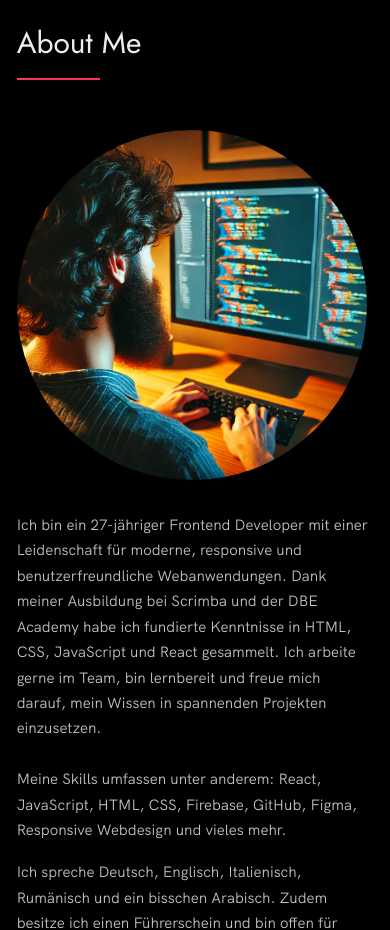
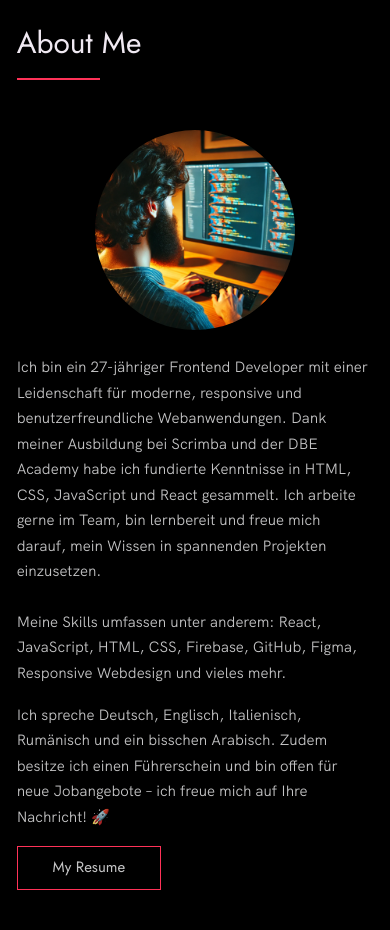
Before and after one commit to GiuliDev/portfolio, a website built with Vite: page index.html in a window 390 px wide. Shown: the part 10960-11890 px from the top of the page. Built offline with nearby package versions, Linux system fonts and the light colour scheme.

Commit message:
Update index.css

```diff
--- a/index.css
+++ b/index.css
@@ -786,6 +786,12 @@ body:not(.user-is-tabbing) a:focus {
     width: 350px;
 }
 
+@media(max-width: 420px) {
+    .about__photo {
+        width: 200px;
+    }
+}
+
 .about__content {
     display: flex;
     flex-direction: row-reverse;
@@ -801,12 +807,15 @@ body:not(.user-is-tabbing) a:focus {
 
 .about__photo-container {
     margin-bottom: var(--gutter-normal);
+    display: flex;
+    justify-content: center;
 }
 
 @media(min-width: 901px) {
     .about__text {
         flex: 0 0 35%;
     }
+
 
     .about__photo-container {
         flex: 1;
```
